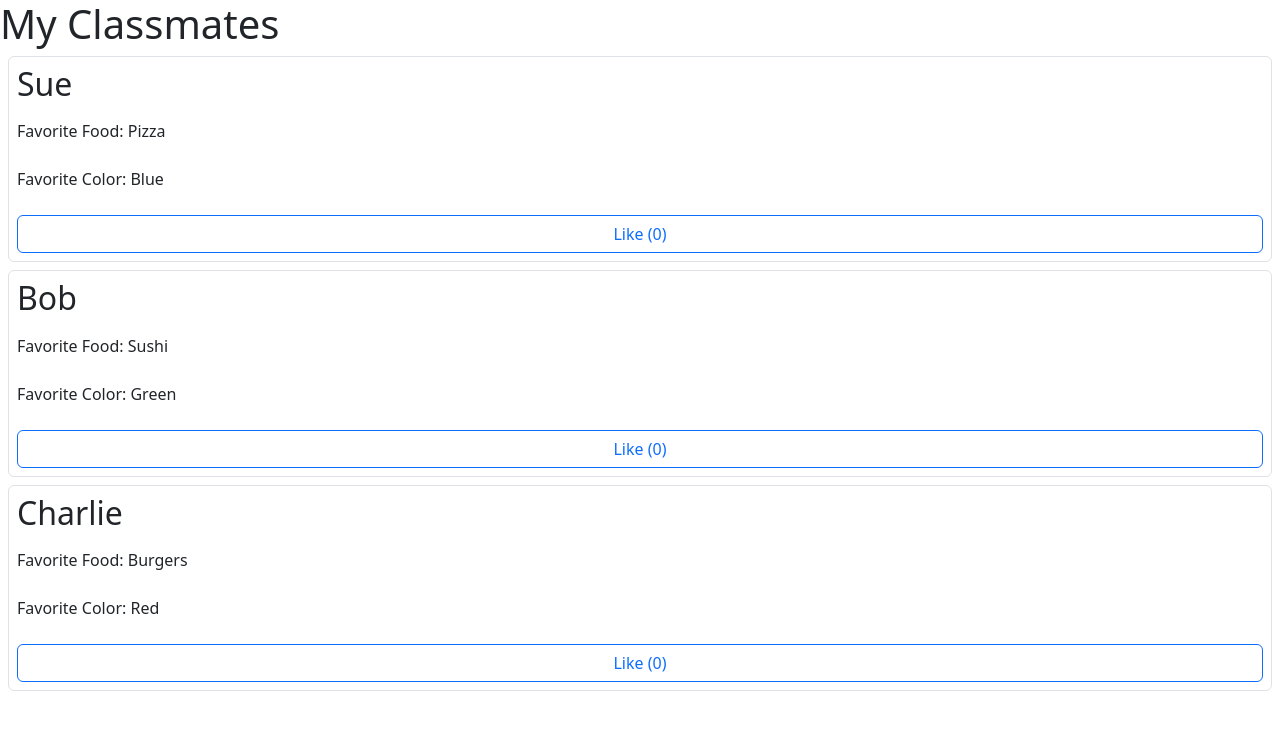
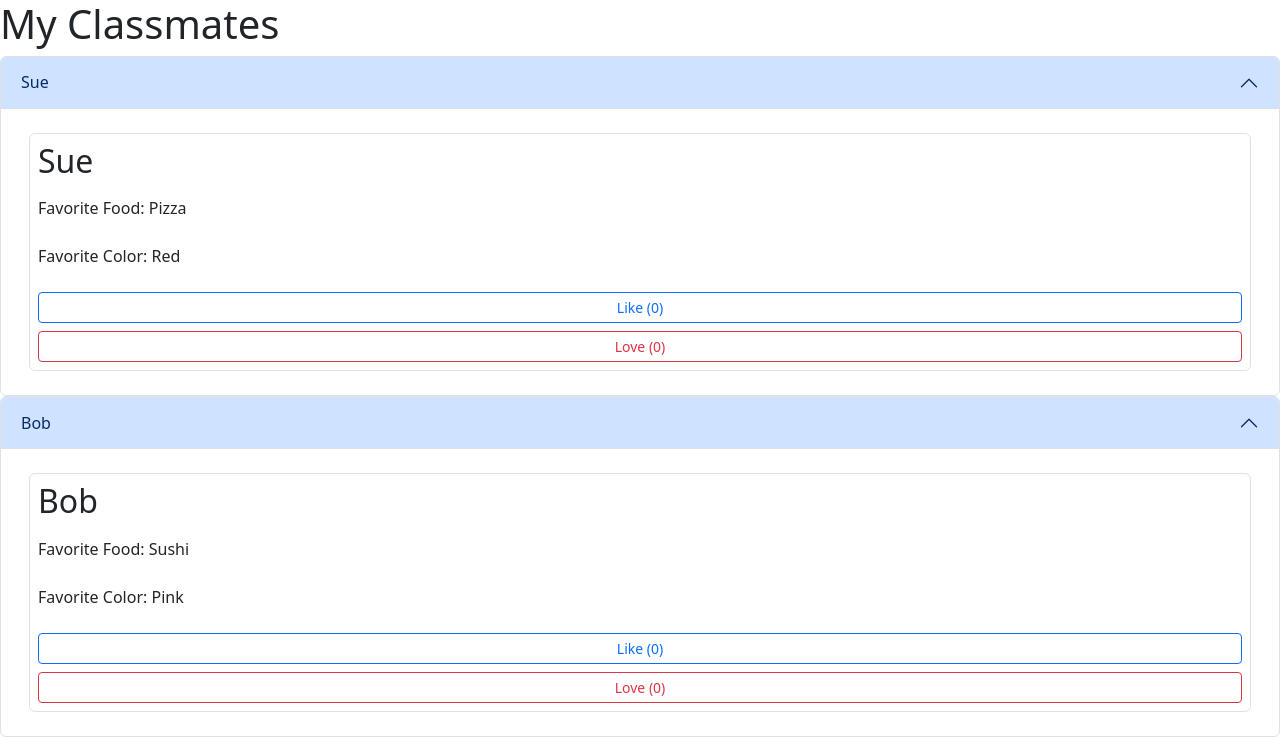
Before and after one commit to dantrua001/my-classmates, a Next.js app: page / in a window 1280 px wide. Shown: the top 737 px of the page. Built offline with nearby package versions, Linux system fonts and the light colour scheme.

Commit message:
Updated Readme and added accordions
Readme file is more accurate, added accordions to each classmate component, code has added comments

```diff
--- a/app/page.tsx
+++ b/app/page.tsx
@@ -3,28 +3,49 @@
 import React, { useState } from "react";
 import Stack from 'react-bootstrap/Stack';
 import Button from 'react-bootstrap/Button';
+import Accordion from 'react-bootstrap/Accordion';
 import 'bootstrap/dist/css/bootstrap.min.css';
 
 const People = [
-    { name: "Sue", favoriteFood: "Pizza", favoriteColor: "Blue" },
-    { name: "Bob", favoriteFood: "Sushi", favoriteColor: "Green" },
-    { name: "Charlie", favoriteFood: "Burgers", favoriteColor: "Red" }
+    // Test data to check functionality of the components
+    { name: "Sue", favoriteFood: "Pizza", favoriteColor: "Red" },
+    { name: "Bob", favoriteFood: "Sushi", favoriteColor: "Pink" },
+    { name: "Steve", favoriteFood: "Green Beans", favoriteColor: "Chartreuse" }
 ];
 
+
+/*
+    Creates the card components. Each component has the student name, favorite food, and favorite color, listed vertically.
+    Underneath the mapped information are two buttons, like and love. Each button can track its clicks individually.
+    Added accordion tabs
+*/
 const Card = ({ person }) => {
+    // Sets up the likes and loves states, with zero being the default
     const [likes, setLikes] = useState(0);
+    const [loves, setLoves] = useState(0);
+    // Uses Stack to format the components with accordian tabs for each classmate
+    return (
+        <Accordion defaultActiveKey="0">
+            <Accordion.Item eventKey="0">
+                <Accordion.Header>{person.name}</Accordion.Header>
+                <Accordion.Body>
+                    <Stack gap={2} className="border p-2 m-2 rounded">
+                        <h2>{person.name}</h2>
+                        <p>Favorite Food: {person.favoriteFood}</p>
+                        <p>Favorite Color: {person.favoriteColor}</p>
+                        <Button variant="outline-primary" size="sm" onClick={() => setLikes(likes + 1)}>Like ({likes})</Button>
+                        <Button variant="outline-danger" size="sm" onClick={() => setLoves(loves + 1)}>Love ({loves})</Button>
+                    </Stack>
 
-    return (
-        <Stack gap={2} className="border p-2 m-2 rounded">
-            <h2>{person.name}</h2>
-            <p>Favorite Food: {person.favoriteFood}</p>
-            <p>Favorite Color: {person.favoriteColor}</p>
-            <Button  variant="outline-primary" onClick={() => setLikes(likes + 1)}>Like ({likes})</Button>
-        </Stack>
+                </Accordion.Body>
+
+            </Accordion.Item>
+
+        </Accordion>
     );
 };
 
-const App = () => {
+const MyClassmate = () => {
     return (
         <div>
             <h1>My Classmates</h1>
@@ -35,4 +56,4 @@ const App = () => {
     );
 };
 
-export default App;
+export default MyClassmate;
```
Also changed, not shown: 1 other file (tests, documents, lock files or other folders).
